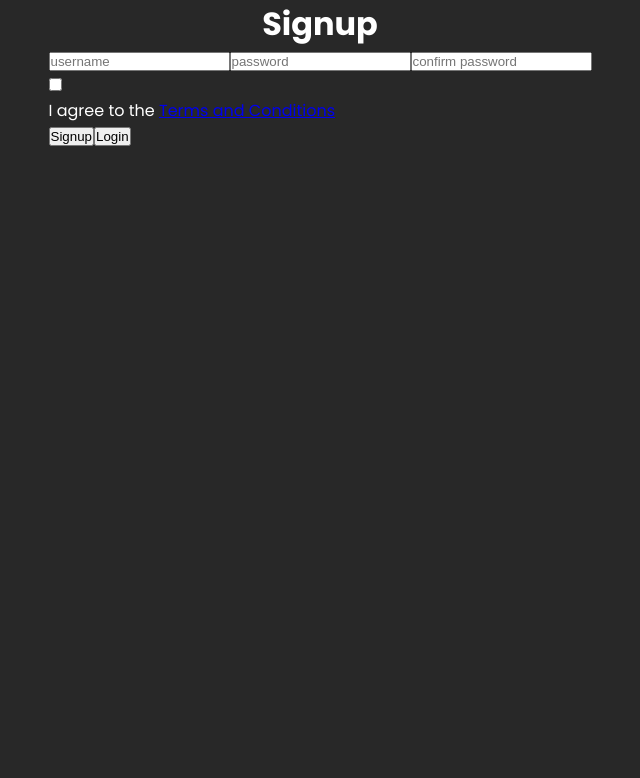
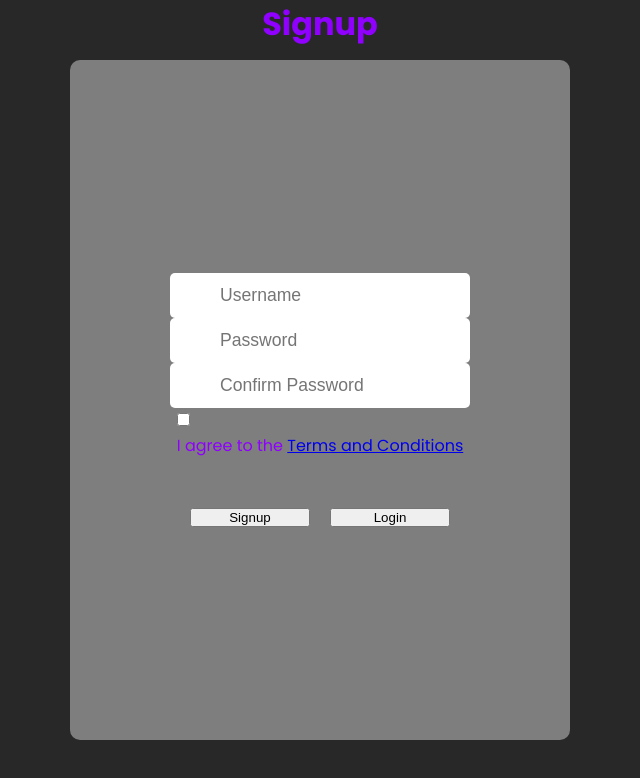
Before and after one commit to 404-Runtime-Terror/Password-Manager-Frontend, a Next.js app: page /components/SignUp in a window 1280 px wide. Shown: the top 778 px of the page, without its empty margins (320-960 px from the left). Built offline with nearby package versions, Linux system fonts and the light colour scheme.

Commit message:
signup page_css_trial1

```diff
--- a/pages/components/SignUp/style.module.css
+++ b/pages/components/SignUp/style.module.css
@@ -3,13 +3,70 @@
   display: flex;
   flex-direction: column;
   align-items: center;
+  justify-content: center;
+  top: 50px;
   color: var(--textcolor);
 }
-
+.signup_box:hover{
+  color: var(--primary-color);
+}
 /* to center the signup form */
 .form_box {
   display: flex;
+  position:absolute;
   flex-direction: column;
   align-items: center;
+  justify-content: center;
+  width: 500px;
+  height:85vh;
+  top: 50%;
+  left: 50%;
+  transform:translate(-50%,-50%) ;
+  background-color: rgb(255, 255, 255, 0.4);
+  border-radius: var(--border-radius);
+}
+
+.signup_form{
+  display: flex;
+  position:absolute;
+  flex-direction: column;
+  align-items: center;
+  justify-content: center;
+
+}
+.signup_input {
+  padding: 10px;
+  height: 45px;
+  width: 300px;
+  border: 0;
+  font-size: 1.1rem;
+  border-radius: 5px;
+  font-weight: 500;
+  padding-left: 50px;
+  /* min-width: 200px; */
+}
+
+.signup_input:focus-visible {
+  outline: none;
+  border: 2.5px solid var(--primary-color);
+}
+
+.signup_input::placeholder {
+  text-transform: capitalize;
+}
+
+.signup_input_box:nth-child(2) {
+  margin-bottom: 5px;
+}
+
+.button_box {
+  display: flex;
+  align-items: center;
+  justify-content: space-evenly;
+  margin-top: 50px;
   width: 100%;
 }
+
+.signup_btn {
+  width: 120px;
+}
```
